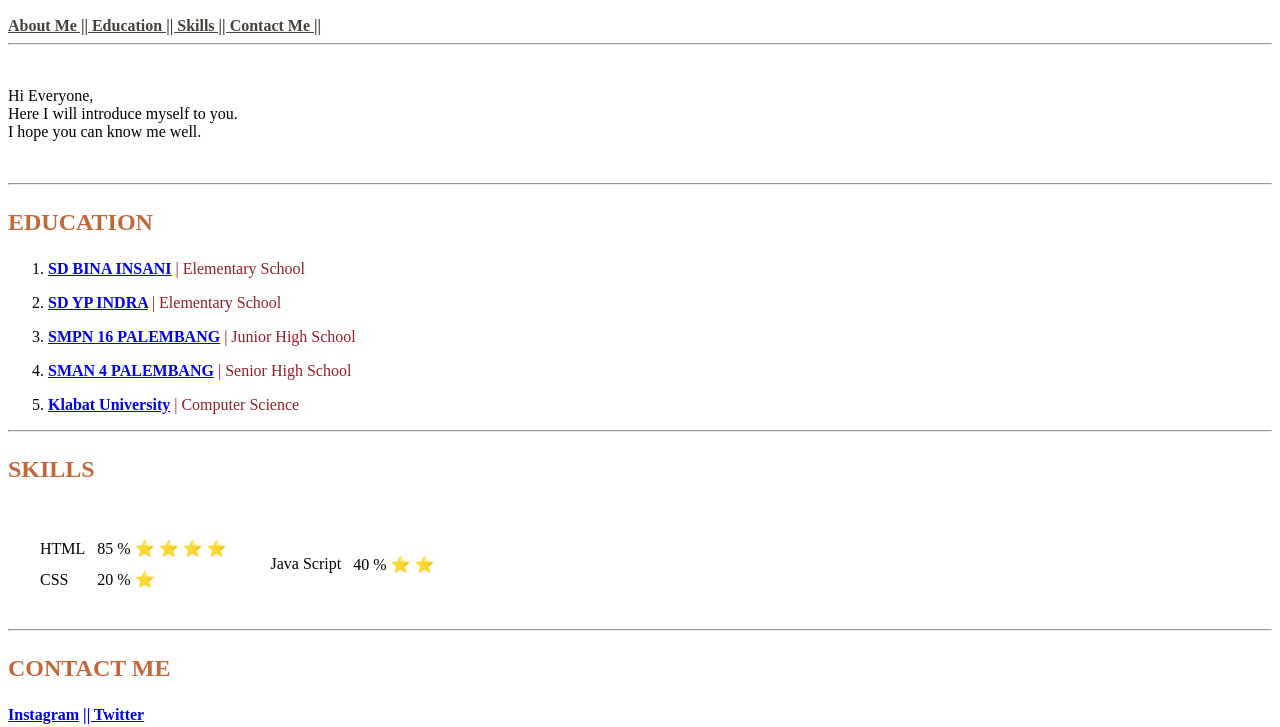
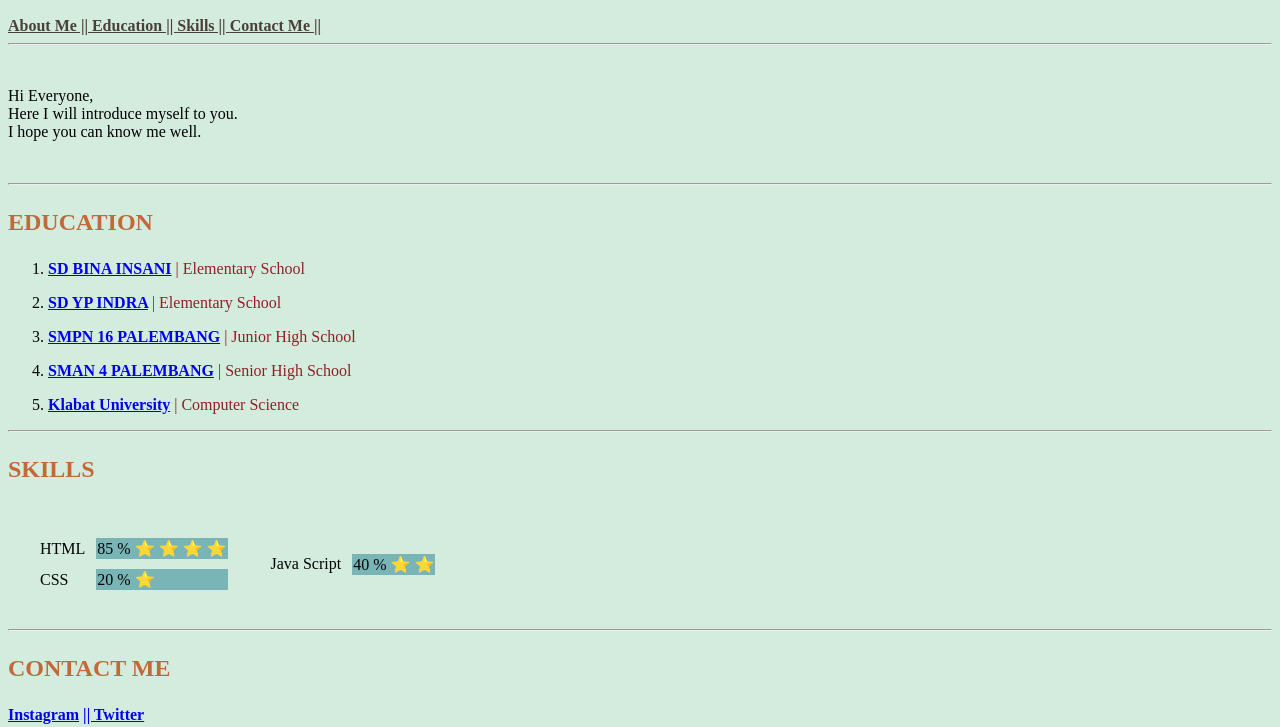
Before and after one commit to adepriciliaa/aboutMe, a plain HTML site: page index.html in a window 1280 px wide. Shown: the part 590-1317 px from the top of the page. Drawn offline with Linux system fonts and the light colour scheme.

Commit message:
Update index.html

```diff
--- a/index.html
+++ b/index.html
@@ -6,7 +6,7 @@
     <meta name="viewport" content="width=device-width, initial-scale=1.0">
     <title>MyHomePage - Bubaa.</title>
 </head>
-<body>
+<body bgcolor="#D4ECDD">
     <header>
         <h1><b><i><p style="color : #00A19D;">HULLA</p></i></b></h1>
         <hr border:8px/>
@@ -106,11 +106,11 @@
                     <table cellspacing="10">
                         <tr>
                             <td>HTML</td>
-                            <td>85 % ⭐ ⭐ ⭐ ⭐ </td>
+                            <td bgcolor="#79B4B7">85 % ⭐ ⭐ ⭐ ⭐ </td>
                         </tr>
                         <tr>
                             <td>CSS</td>
-                            <td>20 % ⭐ </td>
+                            <td bgcolor="#79B4B7">20 % ⭐ </td>
                         </tr>
                     </table>
                 </td>
@@ -118,7 +118,7 @@
                     <table cellspacing="10">
                         <tr>
                             <td>Java Script</td>
-                            <td>40 % ⭐ ⭐</td>
+                            <td bgcolor="#79B4B7">40 % ⭐ ⭐</td>
                         </tr>
                     </table>
                 </td>
@@ -148,6 +148,7 @@
                 <br/><br/>
                 <input type="submit" name="submit">
             </form>
+
     </section>
 
 </body>
```
